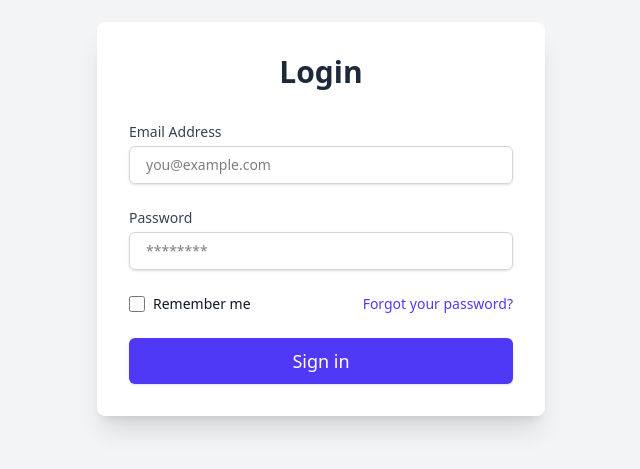
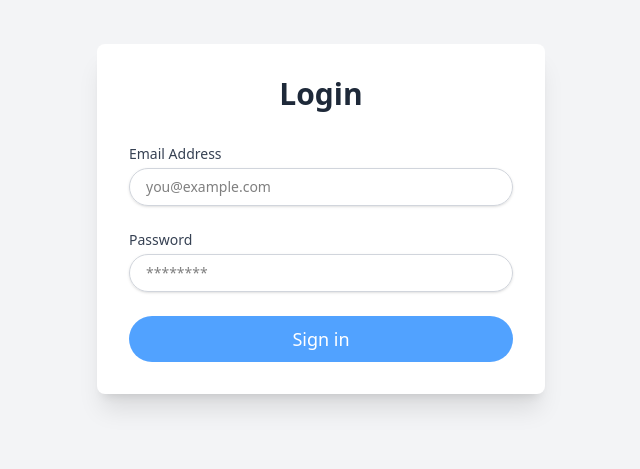
Before and after one commit to PakornPK/rent-building, a React (Vite) app: page /login in a window 1280 px wide. Shown: the part 181-650 px from the top of the page, without its empty margins (319-959 px from the left). Built offline with nearby package versions, Linux system fonts and the light colour scheme.

Commit message:
fix style login page

```diff
--- a/src/pages/Login.jsx
+++ b/src/pages/Login.jsx
@@ -72,7 +72,7 @@
                         <input
                             type="email"
                             id="email"
-                            className="mt-1 block w-full px-4 py-2 border border-gray-300 rounded-md shadow-sm focus:ring-indigo-500 focus:border-indigo-500 sm:text-sm"
+                            className="mt-1 block w-full px-4 py-2 border border-gray-300 rounded-full shadow-sm focus:ring-indigo-500 focus:border-indigo-500 sm:text-sm"
                             placeholder="you@example.com"
                             value={email}
                             onChange={(e) => setEmail(e.target.value)}
@@ -87,7 +87,7 @@
                         <input
                             type="password"
                             id="password"
-                            className="mt-1 block w-full px-4 py-2 border border-gray-300 rounded-md shadow-sm focus:ring-indigo-500 focus:border-indigo-500 sm:text-sm"
+                            className="mt-1 block w-full px-4 py-2 border border-gray-300 rounded-full shadow-sm focus:ring-indigo-500 focus:border-indigo-500 sm:text-sm"
                             placeholder="********"
                             value={password}
                             onChange={(e) => setPassword(e.target.value)}
@@ -95,29 +95,10 @@
                         />
                     </div>
 
-                    <div className="flex items-center justify-between">
-                        <div className="flex items-center">
-                            <input
-                                id="remember-me"
-                                name="remember-me"
-                                type="checkbox"
-                                className="h-4 w-4 text-indigo-600 focus:ring-indigo-500 border-gray-300 rounded"
-                            />
-                            <label htmlFor="remember-me" className="ml-2 block text-sm text-gray-900">
-                                Remember me
-                            </label>
-                        </div>
-                        <div className="text-sm">
-                            <a href="#" className="font-medium text-indigo-600 hover:text-indigo-500">
-                                Forgot your password?
-                            </a>
-                        </div>
-                    </div>
-
                     <div>
                         <button
                             type="submit"
-                            className={`w-full flex justify-center py-2 px-4 border border-transparent rounded-md shadow-sm text-lg font-medium text-white bg-indigo-600 hover:bg-indigo-700 focus:outline-none focus:ring-2 focus:ring-offset-2 focus:ring-indigo-500
+                            className={`w-full flex justify-center py-2 px-4 border border-transparent rounded-full text-lg font-medium text-white bg-blue-400 hover:bg-blue-600 focus:outline-none focus:ring-2 focus:ring-offset-2 focus:ring-indigo-500
                 ${loading ? 'opacity-70 cursor-not-allowed' : ''}`}
                             disabled={loading}
                         >
```
